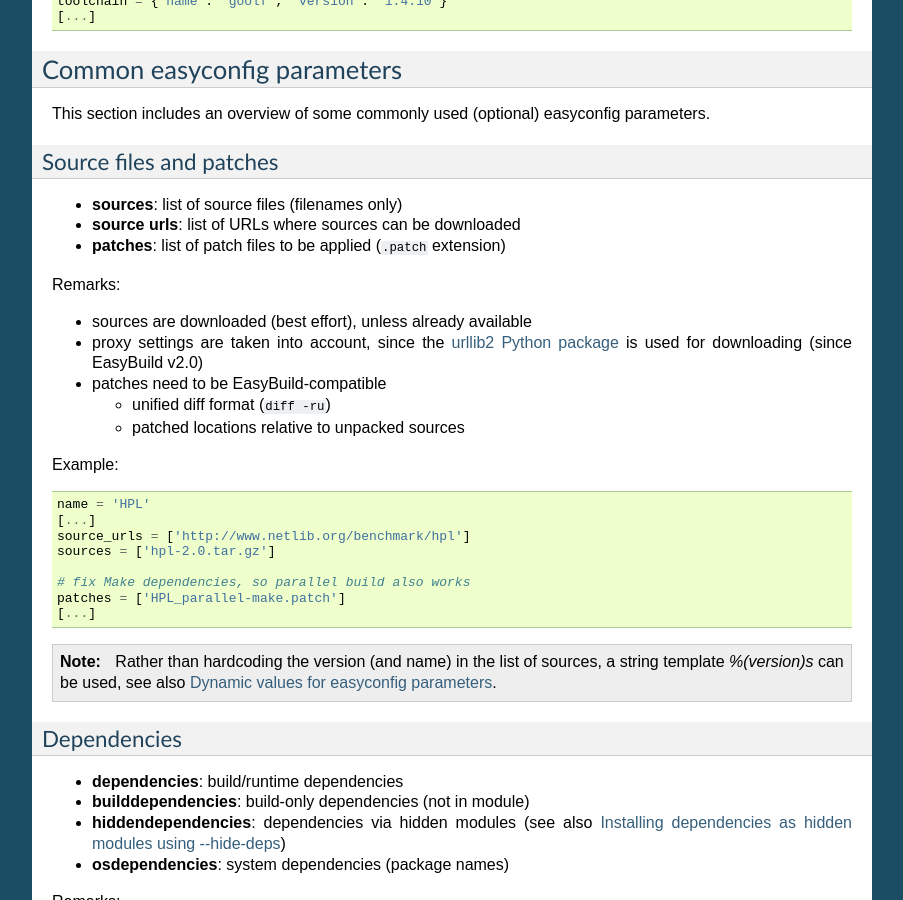
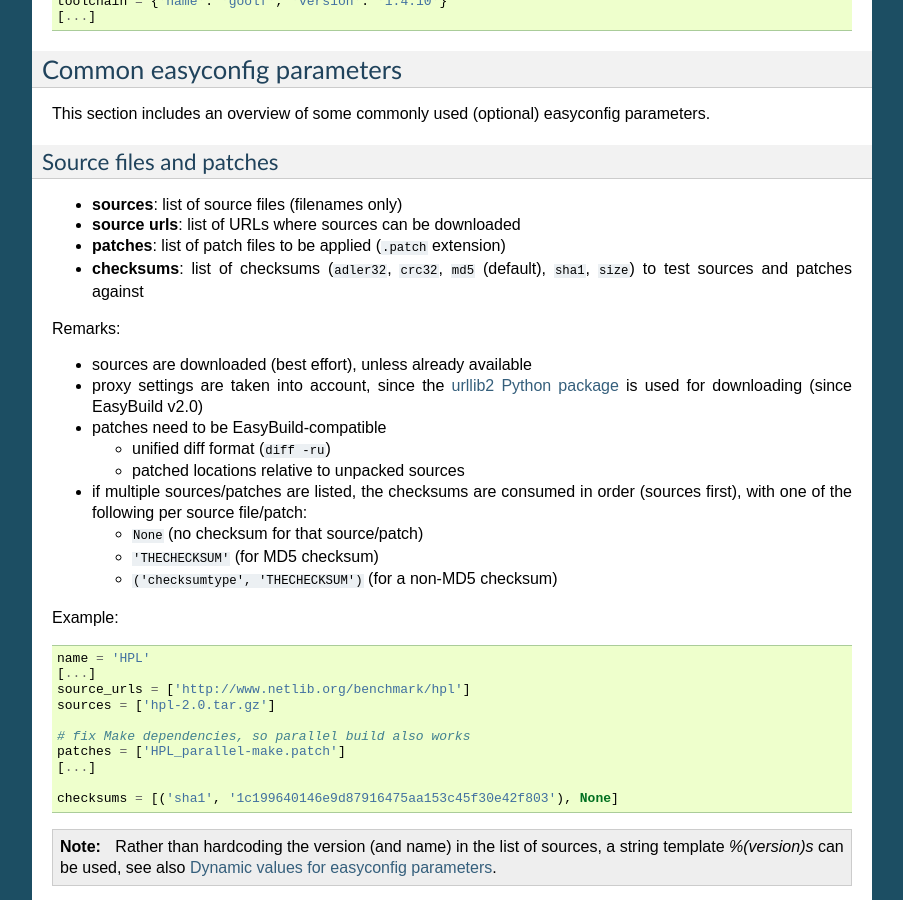
Before and after one commit to easybuilders/easybuild, a Sphinx documentation site: the page built from docs/Writing_easyconfig_files.rst, in a window 1280 px wide and 900 px high, scrolled down 1718 px. Shown: the whole window, without its empty margins (198-1101 px from the left). Built offline with Sphinx 7.4.7, drawn with Linux system fonts in a browser that asks for light colours.

Commit message:
add documentation about checksums

```diff
--- a/docs/Writing_easyconfig_files.rst
+++ b/docs/Writing_easyconfig_files.rst
@@ -112,6 +112,8 @@ Source files and patches
 * **sources**: list of source files (filenames only)
 * **source urls**: list of URLs where sources can be downloaded
 * **patches**: list of patch files to be applied (``.patch`` extension)
+* **checksums**: list of checksums (``adler32``, ``crc32``, ``md5`` (default), ``sha1``, ``size``)
+  to test sources and patches against
 
 Remarks:
 
@@ -122,6 +124,13 @@ Remarks:
 
   * unified diff format (``diff -ru``)
   * patched locations relative to unpacked sources
+
+* if multiple sources/patches are listed, the checksums are consumed in order (sources first),
+  with one of the following per source file/patch:
+
+  * ``None`` (no checksum for that source/patch)
+  * ``'THECHECKSUM'``  (for MD5 checksum)
+  * ``('checksumtype', 'THECHECKSUM')`` (for a non-MD5 checksum)
 
 Example:
 
@@ -135,6 +144,8 @@ Example:
   # fix Make dependencies, so parallel build also works
   patches = ['HPL_parallel-make.patch']
   [...]
+
+  checksums = [('sha1', '1c199640146e9d87916475aa153c45f30e42f803'), None]
 
 .. note:: Rather than hardcoding the version (and name) in the list of sources,
   a string template `%(version)s` can be used, see also :ref:`easyconfig_param_templates`.
```
